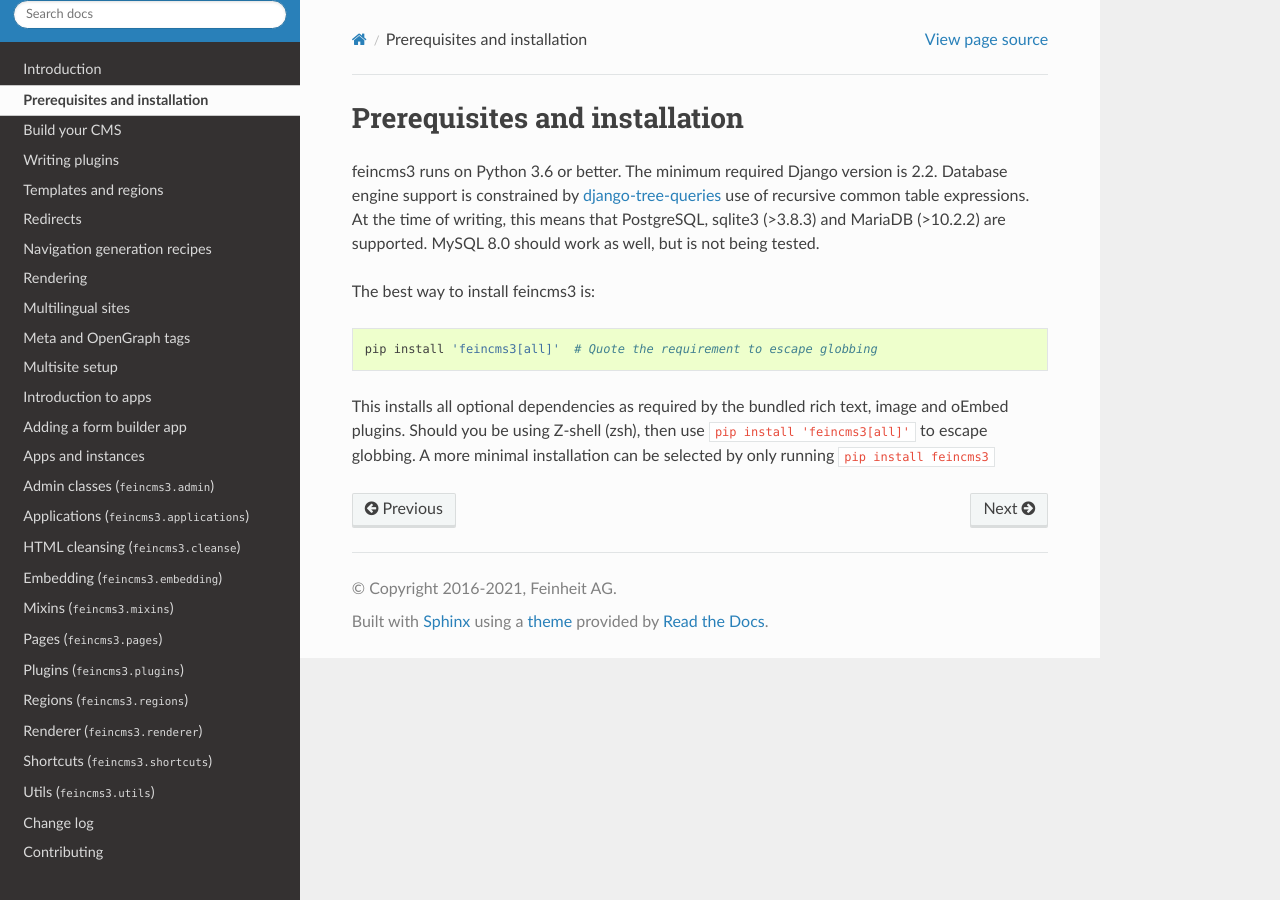
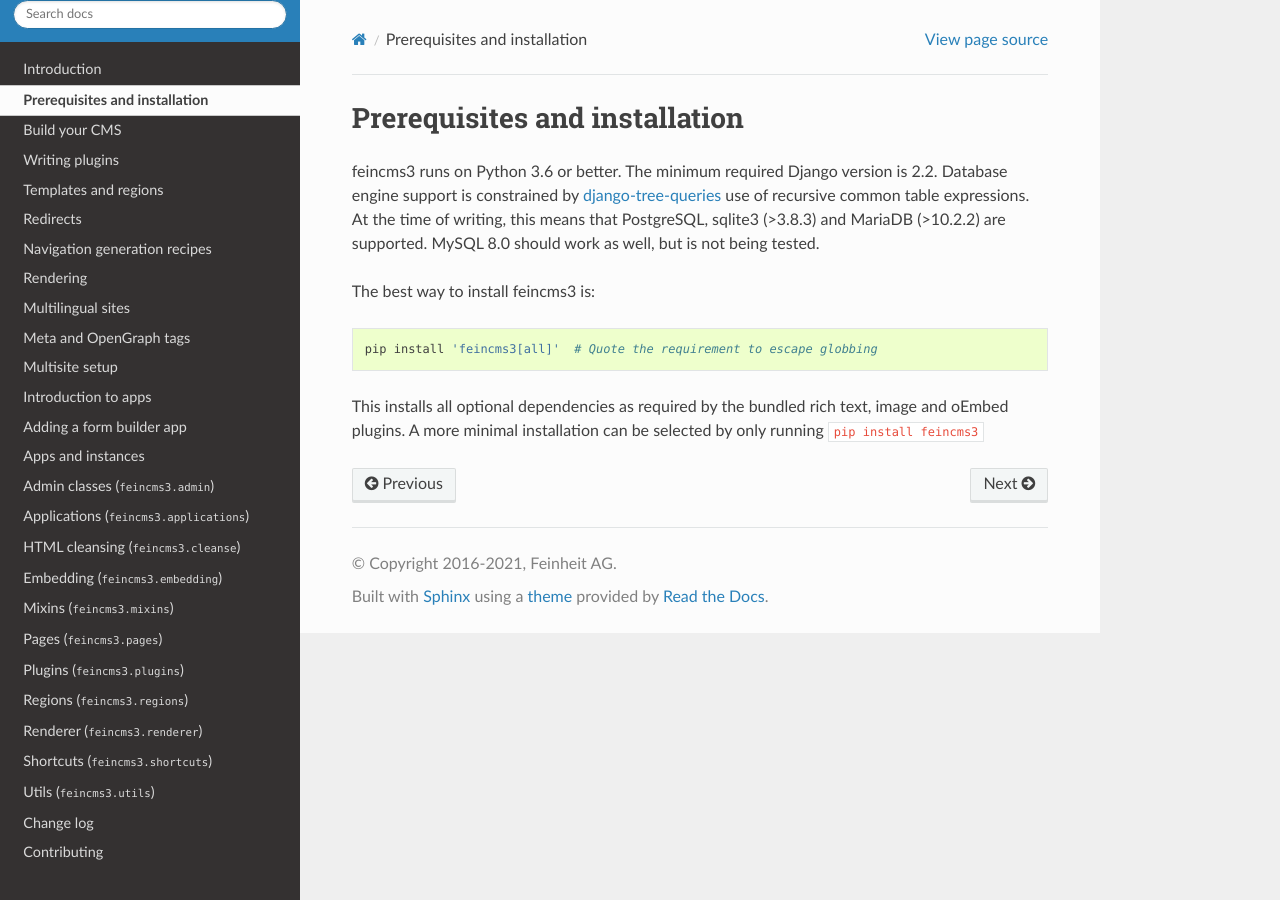
Before and after one commit to feincms/feincms3, a Sphinx documentation site: the page built from docs/installation.rst, in a window 1280 px wide. Built offline with Sphinx 7.4.7 and the Read the Docs theme 2.0.0, drawn with Linux system fonts in a browser that asks for light colours; the version number could not be read and is left out.

Commit message:
Update docs/installation.rst

```diff
--- a/docs/installation.rst
+++ b/docs/installation.rst
@@ -16,5 +16,5 @@
     pip install 'feincms3[all]'  # Quote the requirement to escape globbing
 
 This installs all optional dependencies as required by the bundled rich
-text, image and oEmbed plugins. Should you be using Z-shell (zsh), then use ``pip install 'feincms3[all]'`` to escape globbing. A more minimal installation can be
+text, image and oEmbed plugins. A more minimal installation can be
 selected by only running ``pip install feincms3``
```
